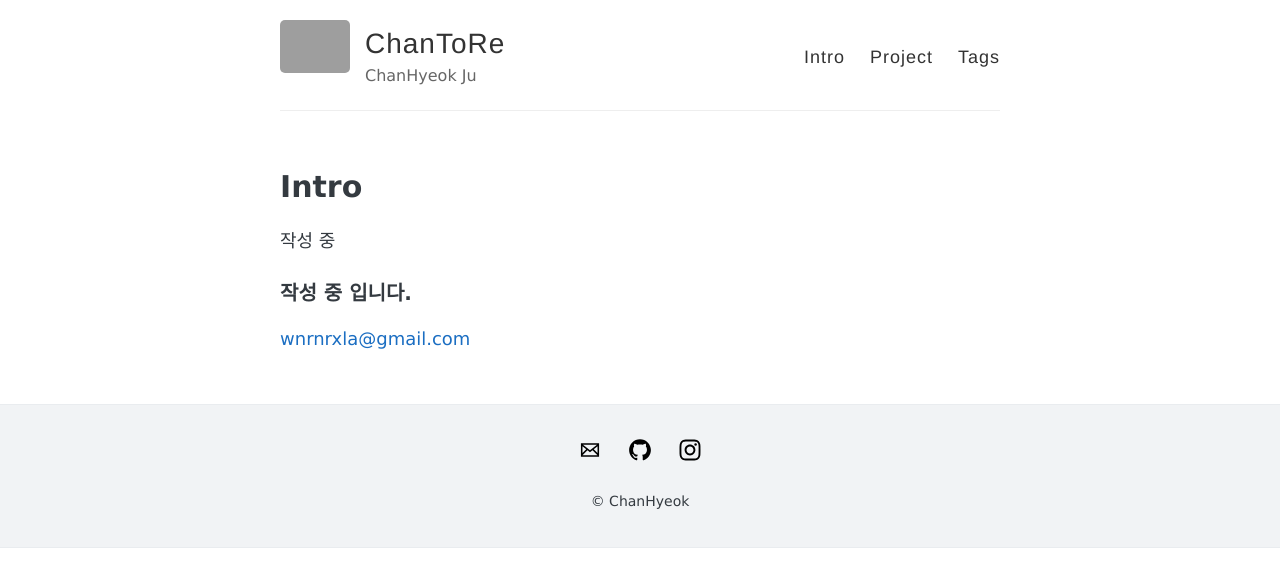
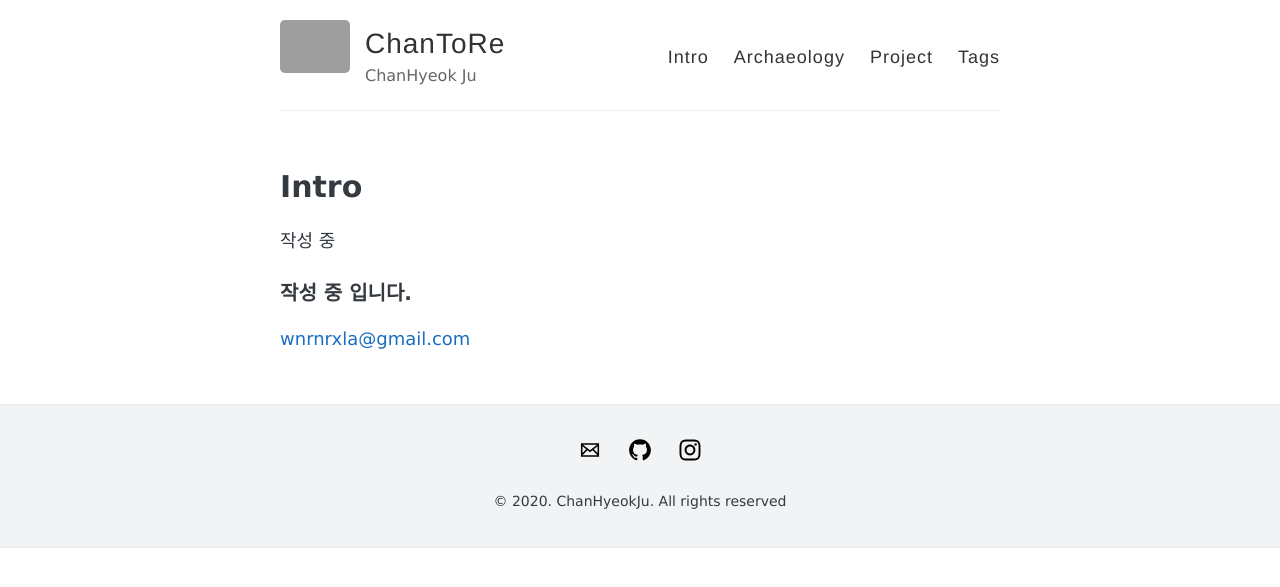
Before and after one commit to mimirep/mimirep.github.io, a Jekyll site: the page built from intro.md, in a window 1280 px wide. Shown: the top 587 px of the page. Built offline with Jekyll 4.4.1, drawn with Linux system fonts in a browser that asks for light colours; grey boxes are pictures that could not be loaded.

Commit message:
Update _config.yml

```diff
--- a/_config.yml
+++ b/_config.yml
@@ -22,6 +22,8 @@ avatar: https://github.com/ChanToRe/ChanToRe.github.io/blob/master/images/imogi.
 navigation:
   - name: Intro
     url: /intro
+  - name: Archaeology
+    url: /Archaeology
   - name: Project
     url: /project
   - name: Tags
@@ -49,7 +51,7 @@ footer-links:
   youtube: # channel/<your_long_string> or user/<user-name>
 
 # Text under the icons in footer
-footer-text: © ChanHyeok
+footer-text: © 2020. ChanHyeokJu. All rights reserved
 
 # Enter your Disqus shortname (not your username) to enable commenting on posts
 # You can find your shortname on the Settings page of your Disqus account
```
